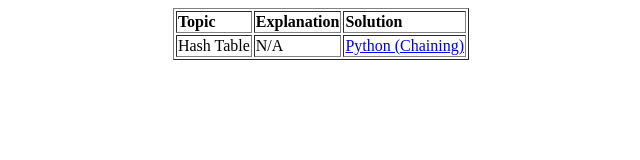
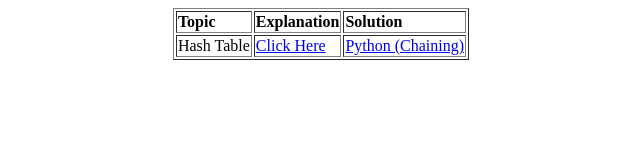
Before and after one commit to saikat-here/data-structure, a plain HTML site: page docs/index.html in a window 1280 px wide. Shown: the full height of the page, 319-959 px from the left. Drawn offline with Linux system fonts and the light colour scheme.

Commit message:
Update index.html

```diff
--- a/docs/index.html
+++ b/docs/index.html
@@ -22,7 +22,7 @@
           Hash Table
         </td>
         <td>
-          N/A
+          <a href="https://www.youtube.com/watch?v=mFY0J5W8Udk" target="_blank">Click Here</a>
         </td>
         <td>
           <a href="https://github.com/saikat-here/data-structure/blob/master/solutions/hash_table/hashTable.py" target="_blank">Python (Chaining) </a>
```
